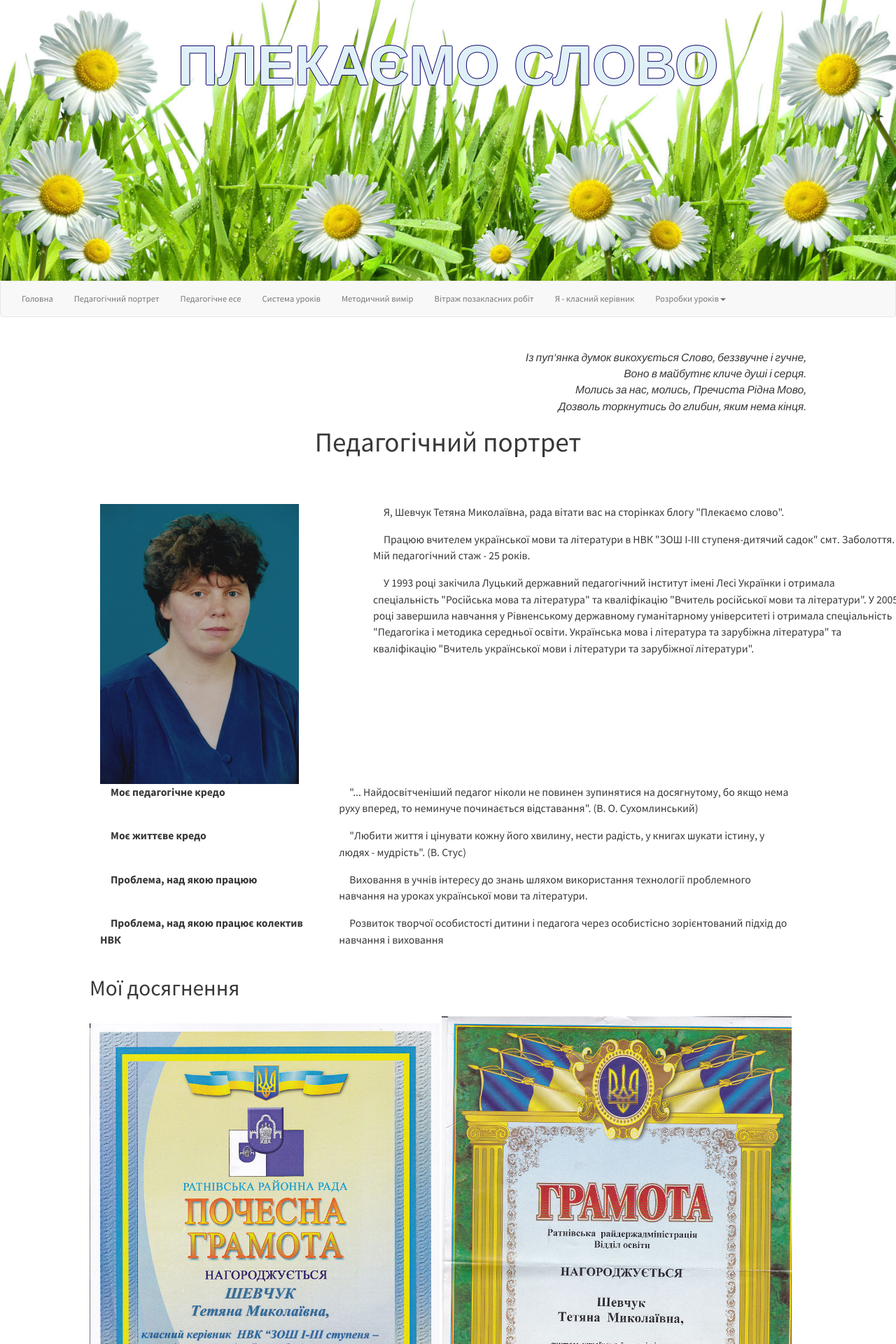
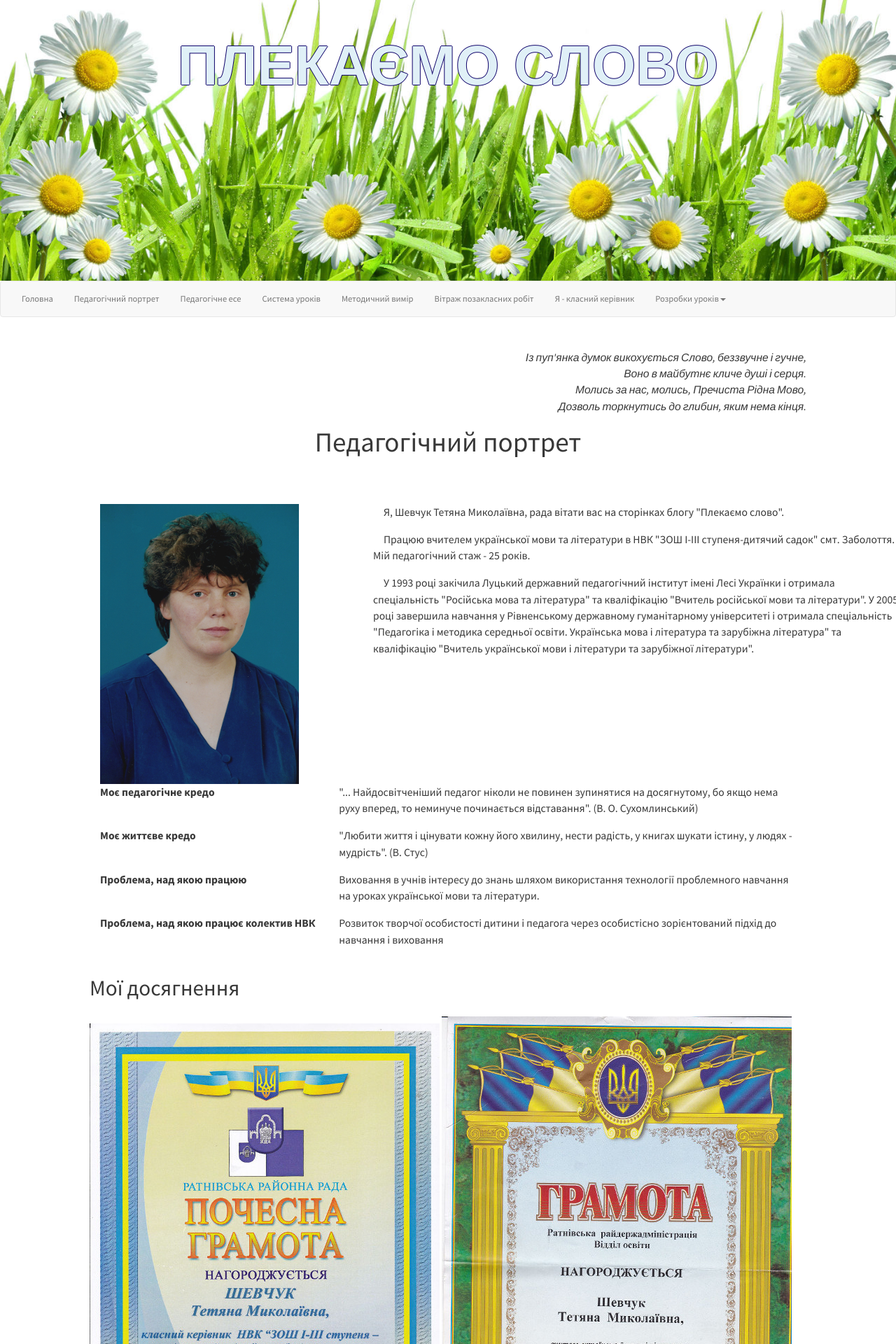
Before and after one commit to tetyanashevchuk/tetyanashevchuk.github.io, a Jekyll site: the page built from pedagogic_portrait/index.html, in a window 1280 px wide. Shown: the top 1920 px of the page at 70% size. Built offline with Jekyll 4.4.1, drawn with Linux system fonts in a browser that asks for light colours; nearby versions of some CDN libraries.

Commit message:
pedagogic portrait layout

```diff
--- a/pedagogic_portrait/index.html
+++ b/pedagogic_portrait/index.html
@@ -47,12 +47,12 @@ title: "Педагогічний портрет"
 <div class="container-fluid">
   <div class="row">
     <div class="col-sm-4">
-      <p>
+      <p style="text-indent: 0px">
           <b>Моє педагогічне кредо</b>
       </p>
     </div>
     <div class="col-sm-8">
-      <p>
+      <p style="text-indent: 0px">
         "... Найдосвітченіший педагог ніколи не повинен зупинятися на досягнутому, бо якщо нема руху вперед, то неминуче починається відставання". (В. О. Сухомлинський)
       </p>
     </div>
@@ -60,12 +60,12 @@ title: "Педагогічний портрет"
 
   <div class="row">
     <div class="col-sm-4">
-      <p>
+      <p style="text-indent: 0px">
           <b>Моє життєве кредо</b>
       </p>
     </div>
     <div class="col-sm-8">
-      <p>
+      <p style="text-indent: 0px">
         "Любити життя і цінувати кожну його хвилину, нести радість, у книгах шукати істину, у людях - мудрість".  (В. Стус)
       </p>
     </div>
@@ -73,12 +73,12 @@ title: "Педагогічний портрет"
 
   <div class="row">
     <div class="col-sm-4">
-      <p>
+      <p style="text-indent: 0px">
           <b>Проблема, над якою працюю</b>
         </p>
     </div>
     <div class="col-sm-8">
-      <p>
+      <p style="text-indent: 0px">
         Виховання в учнів інтересу до знань шляхом використання технології проблемного навчання на уроках української мови та літератури.
       </p>
     </div>
@@ -86,12 +86,12 @@ title: "Педагогічний портрет"
 
   <div class="row">
     <div class="col-sm-4">
-      <p>
+      <p style="text-indent: 0px">
           <b>Проблема, над якою працює колектив НВК</b>
       </p>
     </div>
     <div class="col-sm-8">
-      <p>
+      <p style="text-indent: 0px">
         Розвиток творчої особистості дитини і педагога через особистісно зорієнтований підхід до навчання і виховання
       </p>
     </div>
```
